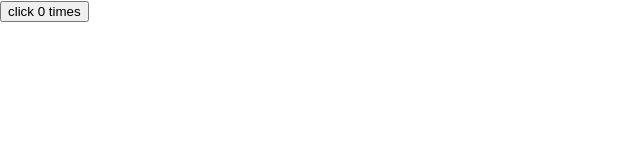
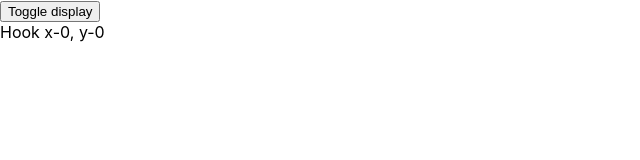
Before and after one commit to Caiheng111/react-hooks, a React (Create React App) app: page / in a window 1280 px wide. Shown: the top 160 px of the page, without its empty margins (0-640 px from the left). Built offline with nearby package versions, Linux system fonts and the light colour scheme.

Commit message:
useState with cleanup

```diff
--- a/src/App.js
+++ b/src/App.js
@@ -2,14 +2,14 @@
 import HookCounterArray from './components/HookCounterArray';
 import HookCounterObject from './components/HookCounterObject';
 import HookCounterOne from './components/HookCounterOne';
-
-
+import HookMouse from './components/HookMouse';
 import './App.css';
+import MouseContainer from './components/MouseContainer';
 
 function App() {
   return (
     <div>
-      <HookCounterOne/>
+      <MouseContainer/>
     </div>
 
 
--- /dev/null
+++ b/src/components/HookMouse.js
@@ -0,0 +1,33 @@
+import React, {useState,useEffect} from 'react'
+
+function HookMouse() {
+
+  const [x, setX] = useState(0);
+  const [y, setY] = useState(0);
+
+  const logMousePosition = e =>{
+    console.log('mouse event');
+    setX(e.clientX);
+    setY(e.clientY);
+
+
+  }
+  useEffect(() => {
+    console.log('useEffect called');
+    window.addEventListener('mousemove',logMousePosition);
+
+    return ()=>{
+      console.log('component umounting code');
+      window.removeEventListener('mosemove', logMousePosition);
+
+    }
+  },[])
+
+  return (
+    <div>
+      Hook x-{x}, y-{y}
+    </div>
+  )
+}
+
+export default HookMouse;
--- /dev/null
+++ b/src/components/MouseContainer.js
@@ -0,0 +1,17 @@
+ import React, { useState } from 'react';
+ import HookMouse from './HookMouse'
+
+ function MouseContainer() {
+
+  const [display,setDisplay]=useState(true);
+
+   return (
+     <div>
+       <button onClick={()=>setDisplay(!display)}>Toggle display</button>
+       {display && <HookMouse/>}
+
+     </div>
+   )
+ }
+
+ export default MouseContainer
```
